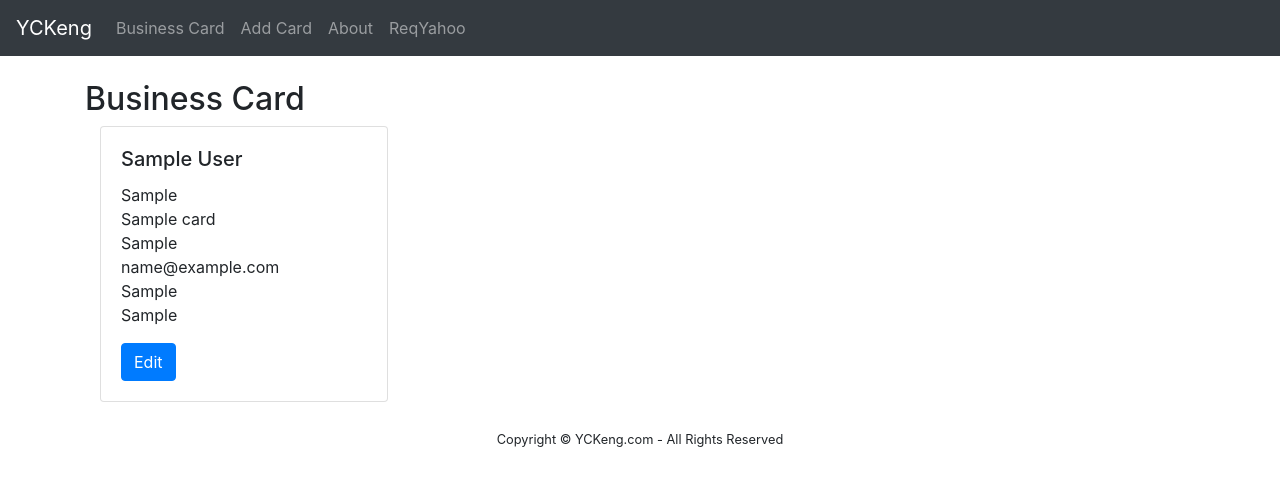
After one commit to EthanKeng/django, a Django app: page /card/ in a window 1280 px wide. The commit adds this page. Shown: the top 486 px of the page. Run offline with Django 3.2, Linux system fonts and the light colour scheme; tables that the repository leaves empty hold one stand-in row (values such as "Sample post"); some libraries are stand-ins or nearby versions.

Commit message:
add business card page

```diff
--- a/app/templates/addAdress.html
+++ b/app/templates/addCard.html
@@ -1,8 +1,8 @@
 {% extends 'base.html' %}
-{% block titleee %}Add Address{% endblock %}
+{% block titleee %}Add Card{% endblock %}
 {% block content %}
 
 <p>
-    Add address...
+    Add card...
 </p>
 {% endblock %}
--- a/app/templates/base.html
+++ b/app/templates/base.html
@@ -23,15 +23,19 @@
 
         <div class="collapse navbar-collapse" id="navbarSupportedContent">
             <ul class="navbar-nav mr-auto">
+                <!-- <li class="nav-item">
+                    <a class="nav-link" href="{% url 'home' %}">Home</a>
+                </li> -->
                 <li class="nav-item">
-                    <a class="nav-link" href="{% url 'home' %}">Home</a>
-                </li>
-                <li class="nav-item">
-                    <a class="nav-link" href="{% url 'about' %}">About</a>
+                    <a class="nav-link" href="{% url 'card' %}">Business Card</a>
                 </li>
 
                 <li class="nav-item">
-                    <a class="nav-link" href="{% url 'addAdress' %}">addAdress</a>
+                    <a class="nav-link" href="{% url 'addCard' %}">Add Card</a>
+                </li>
+
+                <li class="nav-item">
+                    <a class="nav-link" href="{% url 'about' %}">About</a>
                 </li>
 
                 <li class="nav-item">
--- /dev/null
+++ b/app/templates/card.html
@@ -0,0 +1,31 @@
+{% extends 'base.html' %}
+{% block titleee %}Business Card{% endblock %}
+{% block content %}
+
+<h2>
+    Business Card
+</h2>
+<div class="container">
+    <div class="row">
+        {% for i in all_cards %}
+        <div class="col-sm">
+            <div class="card" style="width: 18rem;">
+                <div class="card-body">
+                    <h5 class="card-title">{{i.first_name}} {{i.last_name}}</h5>
+                    <p class="card-text">
+                        {{i.company}}<br />
+                        {{i.title}}<br />
+                        {{i.sideBusiness}}<br />
+                        {{i.email}}<br />
+                        {{i.country}}<br />
+                        {{i.city}}<br />
+                    </p>
+                    <a href="#" class="btn btn-primary">Edit</a>
+                </div>
+            </div>
+            <br>
+        </div>
+        {% endfor %}
+    </div>
+</div>
+{% endblock %}
--- a/app/templates/home.html
+++ b/app/templates/home.html
@@ -5,7 +5,7 @@
 <!-- <a href="{% url 'home' %}">HomePage</a> | <a href="{% url 'about' %}">About</a> -->
 
 <p>
-    this is HomePage!
+    This pic is token some where near my home in Yokohama, Japan.
 </p>
-<img src="{% static 'img/yokohama.jpg' %}" alt="" style="width: 700px;">
+<img src="{% static 'img/yokohama.jpg' %}" alt="yokohama view" style="width: 700px;">
 {% endblock %}
--- a/app/urls.py
+++ b/app/urls.py
@@ -3,6 +3,7 @@ from . import views
 urlpatterns = [
     path('', views.home, name='home'),
     path('about/',views.about,name='about'),
-    path('addAdress',views.addAdress,name='addAdress'),
+    path('addCard/',views.addCard,name='addCard'),
+    path('card/',views.card,name='card'),
     path('reqYhaoo/',views.reqYahoo,name='req'),
 ]
--- a/app/views.py
+++ b/app/views.py
@@ -1,16 +1,22 @@
 from django.shortcuts import render, redirect
+from .models import Card
+from .forms import AddCard
+from django.contrib import messages
 
 # Create your views here.
 def home(req):
     return render(req,'home.html',{})
 
-
 def about(request):
     from app.tobecalled import generateArry
     return render(request, "about.html", {'list': generateArry()})
 
-def addAdress(req):
-    return render(req,'addAdress.html',{})
+def addCard(req):
+    return render(req,'addCard.html',{})
+
+def card(req):
+    all_cards = Card.objects.all
+    return render(req,'card.html',{'all_cards':all_cards})
 
 def reqYahoo(request):
     from app.tobecalled import reqYhaoo
```
Also changed, not shown: app/forms.py (added, +9 -0 lines), app/models.py (line endings or trailing spaces).
